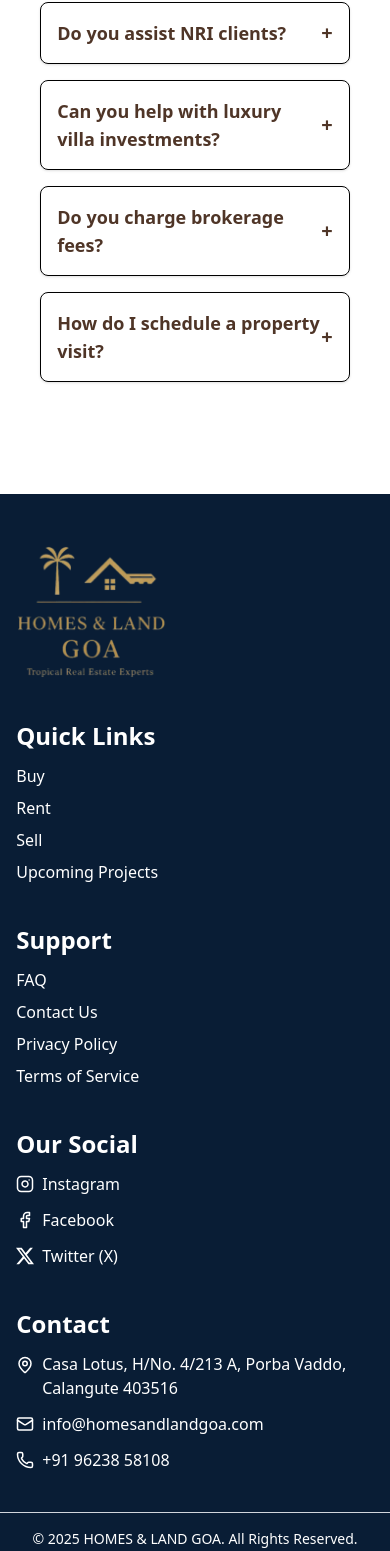
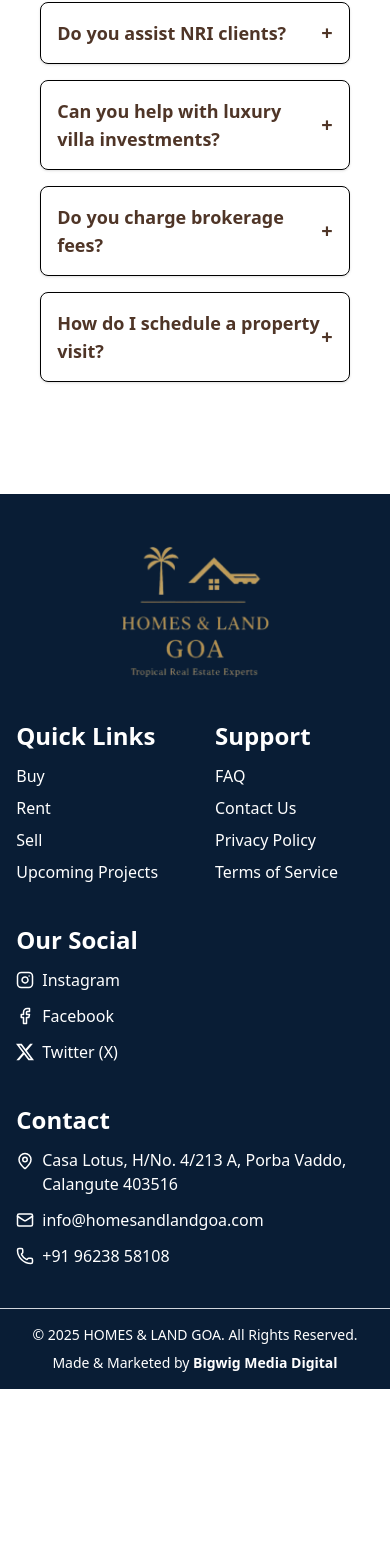
Before and after one commit to Shubham9049/homes-land_goa, a Next.js app: page /faq in a window 390 px wide. Shown: the part 336-1887 px from the top of the page. After the commit the page ends 1725 px from the top, so only its background shows below. Built offline with nearby package versions, Linux system fonts and the light colour scheme.

Commit message:
updated mobile issue

```diff
--- a/components/Footer.tsx
+++ b/components/Footer.tsx
@@ -10,10 +10,12 @@ const Footer = () => {
   return (
     <footer className="bg-[#091d35] text-white pt-12">
       {/* Main Footer Content */}
-      <div className="grid grid-cols-1 md:grid-cols-5 gap-10 w-11/12 mx-auto pb-10">
+      <div className="grid grid-cols-2 md:grid-cols-5 gap-10 w-11/12 mx-auto pb-10">
         {/* Brand Section */}
-        <div className="md:col-span-1">
-          <Image src={logo} alt="Company Logo" width={150} />
+        <div className="col-span-2 md:col-span-1 ">
+          <div className="flex justify-center">
+            <Image src={logo} alt="Company Logo" width={150} />
+          </div>
         </div>
 
         {/* Quick Links */}
@@ -92,7 +94,7 @@ const Footer = () => {
         </div>
 
         {/* Contact */}
-        <div>
+        <div className="col-span-2 md:col-span-1">
           <h3 className="text-2xl font-bold mb-3">Contact</h3>
           <ul className="space-y-3 text-base ">
             <li className="flex items-start gap-2">
@@ -115,10 +117,12 @@ const Footer = () => {
       </div>
 
       {/* Bottom Bar */}
-      <div className="border-t border-gray-300 text-center py-4 text-sm md:text-base">
+      <div className="border-t border-gray-300 text-center py-4 text-sm md:text-base space-y-2">
         <p>
           © {new Date().getFullYear()} HOMES & LAND GOA. All Rights Reserved.{" "}
           <br />
+        </p>
+        <p>
           Made & Marketed by{" "}
           <Link
             href="https://www.bigwigmediadigital.com/"
--- a/components/Hero.tsx
+++ b/components/Hero.tsx
@@ -8,7 +8,7 @@ import { motion } from "framer-motion";
 
 export default function Hero() {
   return (
-    <section className="relative w-full h-[50vh] md:h-screen flex items-center justify-center">
+    <section className="relative w-full h-[70vh] md:h-screen flex items-center justify-center">
       {/* ✅ Background Image */}
       <Image
         src={hero}
--- a/components/Navbar.tsx
+++ b/components/Navbar.tsx
@@ -176,14 +176,9 @@ const Navbar = () => {
           <a href="#" aria-label="Instagram">
             <FaInstagram />
           </a>
-          <a href="#" aria-label="YouTube">
-            <FaYoutube />
-          </a>
+
           <a href="#" aria-label="Twitter">
             <FaTwitter />
-          </a>
-          <a href="#" aria-label="WhatsApp">
-            <FaWhatsapp />
           </a>
         </div>
       </div>
--- a/src/app/about/page.tsx
+++ b/src/app/about/page.tsx
@@ -61,7 +61,7 @@ export default function OurJourney() {
   return (
     <div>
       <Navbar />
-      <section className="relative w-full h-[80vh] flex items-center justify-center pt-32">
+      <section className="relative w-full h-[70vh] md:h-[100vh] flex items-center justify-center pt-32">
         {/* Background Image */}
         <Image
           src={aboutImage}
@@ -76,7 +76,7 @@ export default function OurJourney() {
 
         {/* Content */}
         <div className="relative z-10 text-center text-white px-4 ">
-          <h1 className=" md:text-5xl font-bold mb-4 tracking-widest">
+          <h1 className="text-4xl md:text-5xl font-bold mb-4 tracking-widest">
             About Us
           </h1>
           <p className="text-lg md:text-2xl max-w-2xl mx-auto tracking-widest">
--- a/src/app/buy/page.tsx
+++ b/src/app/buy/page.tsx
@@ -96,7 +96,7 @@ export default function BuyPage() {
       <Navbar />
 
       {/* Hero Section */}
-      <div className="relative h-[100vh] bg-black text-white flex items-center justify-center">
+      <div className="relative h-[70vh] md:h-[100vh]  bg-black text-white flex items-center justify-center">
         <Image
           src={banner}
           alt="Goa Homes"
--- a/src/app/contacts/page.tsx
+++ b/src/app/contacts/page.tsx
@@ -85,7 +85,7 @@ export default function ContactPage() {
       <Navbar />
 
       {/* Hero Banner */}
-      <section className="relative w-full h-[80vh] flex items-center justify-center pt-32">
+      <section className="relative w-full h-[70vh] md:h-[100vh] flex items-center justify-center pt-32">
         <Image
           src={contactBanner}
           alt="Contact page"
@@ -95,7 +95,7 @@ export default function ContactPage() {
         />
         <div className="absolute inset-0 bg-black/60"></div>
         <div className="relative z-10 text-center text-white px-4">
-          <h1 className="text-5xl md:text-5xl font-bold mb-4 tracking-widest">
+          <h1 className="text-4xl md:text-5xl font-bold mb-4 tracking-widest">
             Contact Us
           </h1>
           <p className="text-lg md:text-2xl max-w-2xl mx-auto tracking-widest">
--- a/src/app/rent/page.tsx
+++ b/src/app/rent/page.tsx
@@ -96,7 +96,7 @@ export default function RentPage() {
       <Navbar />
 
       {/* Hero Section */}
-      <div className="relative h-[100vh] bg-black text-white flex items-center justify-center">
+      <div className="relative h-[70vh] md:h-[100vh] bg-black text-white flex items-center justify-center">
         <Image
           src={banner}
           alt="Goa Homes"
--- a/src/app/sell/page.tsx
+++ b/src/app/sell/page.tsx
@@ -135,7 +135,7 @@ function Sell() {
       <Navbar />
 
       {/* Hero Section */}
-      <div className="relative h-[100vh] bg-black flex flex-col justify-center items-center text-center px-6 tracking-widest">
+      <div className="relative h-[70vh] md:h-[100vh] bg-black flex flex-col justify-center items-center text-center px-6 tracking-widest">
         <Image
           src={banner}
           alt="Banner"
--- a/src/app/upcoming-projects/page.tsx
+++ b/src/app/upcoming-projects/page.tsx
@@ -96,7 +96,7 @@ export default function UpcomingPage() {
       <Navbar />
 
       {/* Hero Section */}
-      <div className="relative h-[100vh] bg-black text-white flex items-center justify-center">
+      <div className="relative h-[70vh] md:h-[100vh] bg-black text-white flex items-center justify-center">
         <Image
           src={banner}
           alt="Goa Homes"
```
